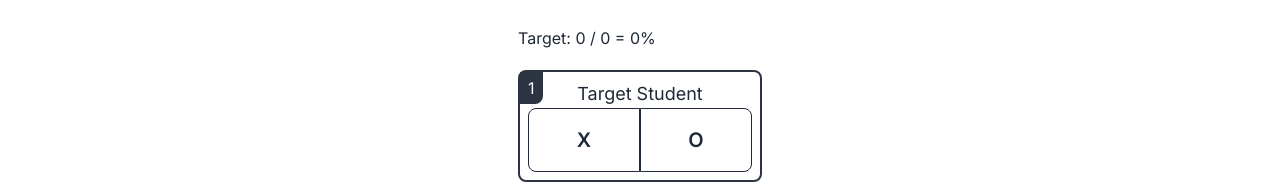
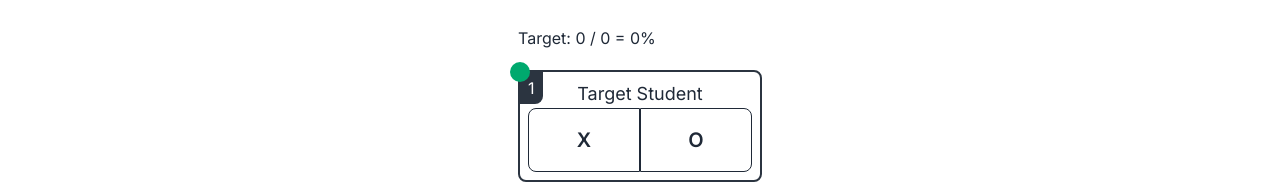
Before and after one commit to Walrussuit101/intervals, a Next.js app: page / in a window 1280 px wide. Shown: the part 334-518 px from the top of the page. Built offline with nearby package versions, Linux system fonts and the light colour scheme.

Commit message:
add indiactor for current interval

```diff
--- a/src/app/page.tsx
+++ b/src/app/page.tsx
@@ -116,7 +116,8 @@ const Home = () => {
                             const isCurrent = i === 0;
                             return (
                                 <div key={subjects.id} className="border-2 border-solid border-neutral rounded-lg p-2 relative">
-                                    <div className={`absolute top-0 left-0 py-1 px-2 rounded-br-lg ${isCurrent ? 'bg-neutral text-white' : 'bg-neutral-content text-black rounded-tl-lg'}`}>
+                                    <div className={`absolute top-0 left-0 py-1 px-2 rounded-br-lg indicator ${isCurrent ? 'bg-neutral text-white' : 'bg-base-300 text-black rounded-tl-lg'}`}>
+                                        { isCurrent && <span className="indicator-item indicator-start badge badge-success"></span> }
                                         <span>{intervalSubjects.length - i}</span>
                                     </div>
                                     <BehaviorSelector
```
